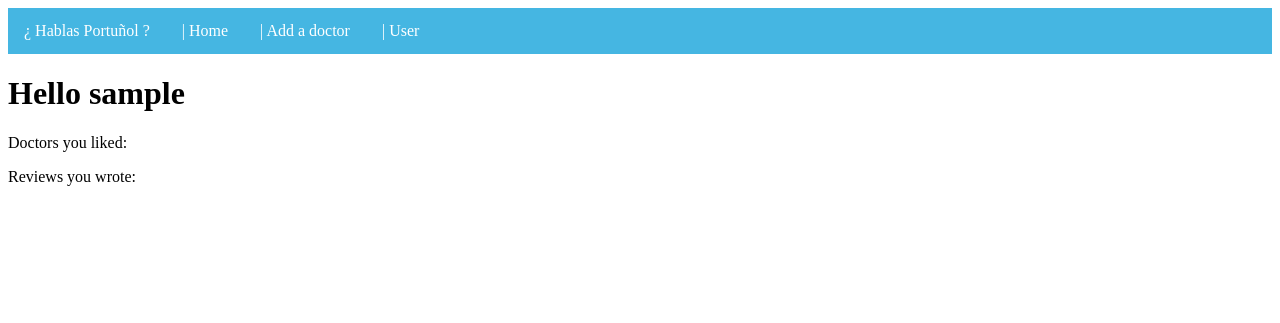
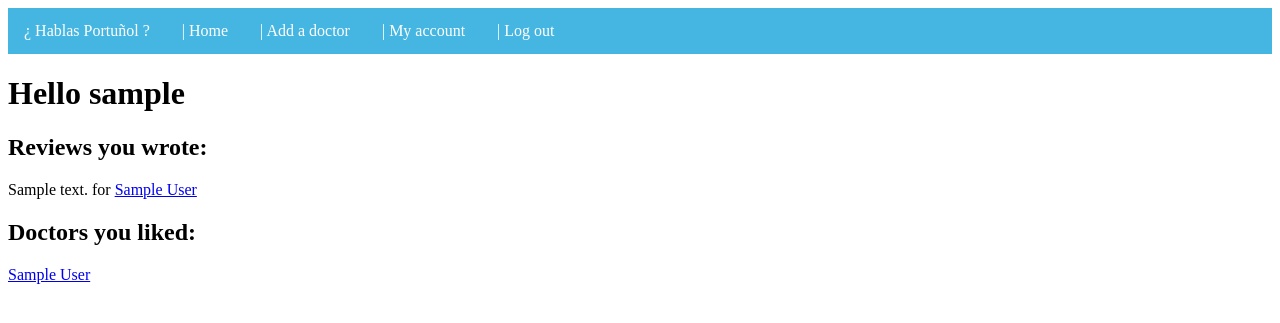
Before and after one commit to lucianact/doctor-look-up-app, a Flask app: page /account in a window 1280 px wide. Shown: the top 323 px of the page. Run offline with Flask 2, Linux system fonts and the light colour scheme; a user stored in the database is signed in; tables that the repository leaves empty hold one stand-in row (values such as "Sample post"); some libraries are stand-ins or nearby versions.

Commit message:
Update 3

```diff
--- a/server.py
+++ b/server.py
@@ -3,7 +3,7 @@
 from flask import Flask, jsonify, render_template, request, flash, redirect, url_for
 from flask_bcrypt import Bcrypt
 from flask_login import LoginManager, login_user, current_user, logout_user, login_required
-from model import connect_to_db, User, db
+from model import connect_to_db, User, db, Review, Doctor
 import crud
 from jinja2 import StrictUndefined
 import random
@@ -32,14 +32,7 @@ def homepage():
           flash("You must provide a term to search")
           return render_template("mapform.html", doctors=[])
 
-    doctors = db.session.execute("""
-                            SELECT full_name, address, max(doctor_id) AS doctor_id, array_to_string(array_agg(specialty), ', ') AS specialty FROM
-                            (SELECT doctors.full_name, doctors.doctor_id, doctors.address, specialties.specialty
-                            FROM doctors
-                            INNER JOIN doctors_specialties ON doctors_specialties.doctor_id = doctors.doctor_id
-                            INNER JOIN specialties ON specialties.specialty_id = doctors_specialties.specialty_id) AS D
-                            WHERE D.full_name ILIKE :search OR D.specialty ILIKE :search GROUP BY full_name, address;""",
-                            {"search": f"%{search}%"}).fetchall()
+    doctors = crud.health_provider_search(search)
 
     if not doctors:
         flash("We couldn't find anything related to your search")
@@ -54,15 +47,7 @@ def search_json():
     if search is None or not search.strip():
         return jsonify([])
 
-    doctors = db.session.execute("""
-                            SELECT full_name, address, longitude, latitude, max(doctor_id) AS doctor_id, array_to_string(array_agg(specialty), ', ') AS specialty FROM
-                            (SELECT doctors.full_name, doctors.doctor_id, doctors.address, specialties.specialty, doctors.longitude, doctors.latitude
-                            FROM doctors
-                            INNER JOIN doctors_specialties ON doctors_specialties.doctor_id = doctors.doctor_id
-                            INNER JOIN specialties ON specialties.specialty_id = doctors_specialties.specialty_id) AS D
-                            WHERE D.full_name ILIKE :search OR D.specialty ILIKE :search GROUP BY full_name, address, longitude, latitude;""",
-                            {"search": f"%{search}%"}).fetchall()
-
+    doctors = crud.map_search(search)
 
     return jsonify([{
         "full_name": doctor["full_name"],
@@ -130,12 +115,13 @@ def login():
         return redirect(url_for('homepage'))
 
     form = UserLogIn()
-    user = User.query.filter_by(username=form.username.data).first()
     if form.validate_on_submit():
+        user = User.query.filter_by(username=form.username.data).first()
         if user and bcrypt.check_password_hash(user.password, form.password.data):
-            login_user(user)
+            login_user(user, remember=form.remember_me.data)
+            next_page = request.args.get('next')
             flash("You're logged in!")
-            return redirect(url_for('homepage'))
+            return redirect(next_page) if next_page else redirect(url_for('homepage'))
         else:
             flash('Something went wrong! Please check your password and username and try again.')
             return render_template('login.html', form=form)
@@ -154,57 +140,110 @@ def logout():
 @login_required
 def user_account():
     """Return user's account."""
-    return render_template('account.html')
+
+    username = current_user.username
+    user_id = current_user.get_id()
+
+    info = crud.reviews_info(user_id)
+    print(info)
+
+    doctors_liked = crud.doctors_liked_by_user(user_id)
+    print(doctors_liked)
+
+    doctors_liked_id = []
+    doctors_liked_name = []
+
+    for element in doctors_liked:
+        doctors_liked_id.append(element[1])
+        doctors_liked_name.append(element[2])
+
+    print(doctors_liked_id)
+    print(doctors_liked_name)
+
+    doctors = []
+    ids = []
+    reviews = []
+
+    for element in info:
+        doctors.append(element[4])
+        ids.append(element[3])
+        reviews.append(element[0])
+
+    print(ids)
+    print(doctors)
+    print(reviews)
+
+    return render_template('account.html',
+                            username=username,
+                            doctors=doctors,
+                            reviews=reviews,
+                            ids=ids,
+                            doctors_liked_id=doctors_liked_id,
+                            doctors_liked_name=doctors_liked_name)
 
 
-@app.route("/doctorform", methods=['GET', 'POST'])
+@app.route("/doctorform", methods=['GET','POST'])
 # @login_required
 def add_new_doctor_form():
 
+    doctors = crud.get_doctors()
+    print(doctors)
+
     specialties = crud.get_specialties()
+    print(specialties)
 
-    #values as all none:
+    if request.method == 'POST':
 
-    # name = request.form.get("fullname")
-    # specialty = request.form.get('doctor-specialty')
-    # spanish = bool(request.form.get("spanish"))
-    # portuguese = bool(request.form.get("portuguese"))
-    # address = request.form.get("doctor-specialty")
+        # info for doctors table:
+        name = request.form.get("fullname")
+        spanish = bool(request.form.get("spanish"))
+        portuguese = bool(request.form.get("portuguese"))
+        address = request.form.get("address")
 
-    # values are not none, but specialty value is only from the first form:
+        # print(request.form)
 
-    name = request.args.get("fullname")
-    specialty = request.args.get('doctor-specialty')
-    spanish = bool(request.args.get("spanish"))
-    portuguese = bool(request.args.get("portuguese"))
-    address = request.args.get("doctor-specialty")
+        # info for specialty table:
+        form_specialties = request.form.getlist("doctor-specialty") + request.form.getlist("other")
+        print(form_specialties)
+        form_specialties = [specialty for specialty in form_specialties if specialty != "Other" and specialty!= ""] # list comprehension
+        print(form_specialties)
 
-    # what if the user adds two new "other" specialties
-    # how this conditional would work?
-    if specialty == "Other":
-        specialty = request.args.get('other')
+        # for unique values
+        form_specialties = set(form_specialties)
+        form_specialties = list(form_specialties)
 
+        if name not in doctors:
+            new_doctor = crud.add_new_doctor(name, spanish, portuguese, address)
 
-    # should my form be GET or POST then?
+        specialty_id_list = []
+        for specialty in form_specialties:
+            if specialty in specialties:
+                specialty_id_list.append(specialty.specialty_id)
+            else:
+                new_specialty = crud.add_new_specialty(specialty)
+                specialty_id_list.append(new_specialty.specialty_id)
 
-    # import pdb
-    # pdb.set_trace()
+        print(specialty_id_list)
 
+        doctor_id = new_doctor.doctor_id
 
-    # new_doctor = crud.add_new_doctor(name, spanish, portuguese, address)
-    # new_specialty = crud.add_a_new_specialty(specialty)
+        new_link = crud.set_specialties(doctor_id, specialty_id_list)
+
 
     return render_template('docform.html', specialties=specialties)
 
 
-@app.route("/doctor/<doctor_id>", methods=["GET"])
+@app.route("/doctor/<doctor_id>", methods=["GET", "POST"])
 # @login_required
 def doctor(doctor_id):
     """Return profile of the given doctor."""
 
     doctor_id = doctor_id
     doctor_info = crud.get_doctor_by_id(doctor_id)
-    doctor_review = crud.get_review_by_doctor(doctor_id)
+    doctor_review = crud.get_doctor_reviews(doctor_id)
+    print(doctor_review)
+    user_id = current_user.get_id()
+    is_favorited = crud.is_favorited(user_id, doctor_id)
 
     for info in doctor_info:
         name = info.full_name
@@ -228,7 +267,8 @@ def doctor(doctor_id):
                             address=address,
                             portuguese=portuguese,
                             spanish=spanish,
-                            reviews=doctor_review)
+                            reviews=doctor_review,
+                            is_favorited=is_favorited)
 
 
 @app.route("/review/<doctor_id>", methods=["GET", "POST"])
@@ -245,12 +285,36 @@ def write_review(doctor_id):
     if review is None or not review.strip():
           flash("You must provide a valid text")
     else:
-        review = crud.add_review(user_id, username, doctor_id, review, rating)
+        review = crud.add_review(user_id, doctor_id, review, rating)
         flash("Thank you for submitting a review")
         return redirect(url_for('homepage'))
         # return redirect("/doctor/<doctor_id>") ?
 
     return render_template("review.html", id=doctor_id)
+
+
+@app.route("/favorite/<int:doctor_id>", methods=["POST"])
+@login_required
+def add_favorites(doctor_id):
+
+    user_id = current_user.get_id()
+    print(user_id, doctor_id)
+
+    favorite = crud.add_favorite(user_id, doctor_id)
+
+    return jsonify({"isFavorited" : True})
+
+@app.route("/unfavorite/<int:doctor_id>", methods=["POST"])
+@login_required
+def delete_favorites(doctor_id):
+
+    user_id = current_user.get_id()
+    print(user_id, doctor_id)
+    unfavorite = crud.delete_favorite(user_id, doctor_id)
+
+
+    return jsonify({"isFavorited" : False})
+
 
 
 if __name__ == '__main__':
--- a/static/mystyle.css
+++ b/static/mystyle.css
@@ -20,51 +20,9 @@
     text-decoration: none;
 }
 
-.dropdown {
-    float: left;
-    overflow: hidden;
-}
-
-.dropdown .dropbtn {
-    font-size: 16px;
-    border: none;
-    outline: none;
-    color: white;
-    padding: 14px 16px;
-    background-color: inherit;
-    font-family: inherit;
-    margin: 0;
-}
-
-.navbar a:hover, .dropdown:hover .dropbtn {
+.navbar a:hover {
     background-color: rgb(162, 186, 189);
 }
-
-.dropdown-content {
-    display: none;
-    position: absolute;
-    background-color: #f9f9f9;
-    min-width: 160px;
-    box-shadow: 0px 8px 16px 0px rgba(0,0,0,0.2);
-    z-index: 1;
-}
-
-.dropdown-content a {
-    float: none;
-    color: black;
-    padding: 12px 16px;
-    text-decoration: none;
-    display: block;
-    text-align: left;
-}
-
-.dropdown-content a:hover {
-    background-color: #ddd;
-}
-
-.dropdown:hover .dropdown-content {
-    display: block;
-  }
 
 .checked {
     color: orange;
--- a/templates/account.html
+++ b/templates/account.html
@@ -2,10 +2,24 @@
 {% block title %}My Account{% endblock %}
 {% block body %}
 
-<h1> Hello {{current_user.username}} </h1>
+<h1> Hello {{username}} </h1>
 
-<p>Doctors you liked:</p>
+<h2>Reviews you wrote:</h2>
 
-<p>Reviews you wrote:</p>
+{% for review in reviews %}
+{% for doctor in doctors %}
+{% for id in ids %}
+<p>{{review}} for <a href="/doctor/{{id}}">{{doctor}}</a></p>
+{% endfor %}
+{% endfor %}
+{% endfor %}
+
+<h2>Doctors you liked:</h2>
+
+{% for liked_id in doctors_liked_id %}
+{% for doctor_name in doctors_liked_name %}
+<p><a href="/doctor/{{liked_id}}">{{doctor_name}}</a></p>
+{% endfor %}
+{% endfor %}
 
 {% endblock %}
--- a/templates/base.html
+++ b/templates/base.html
@@ -19,22 +19,14 @@
     <div class="navbar">
         <a>¿ Hablas Portuñol ?</a>
         <a href="/">| Home</a>
+        {% if current_user.is_authenticated %}
         <a href="/doctorform">| Add a doctor</a>
-        <div class="dropdown">
-          <button class="dropbtn">| User
-          <i class="fa fa-caret-down"></i>
-          </button>
-          <div class="dropdown-content">
-            {% if current_user.is_authenticated %}
-            <a href="/account">My account</a>
-            <a href="/logout">Log out</a>
-            {% else %}
-            <a href=" /register">I'm a new user</a>
-            <a href="/login">I have an account</a>
-            <!-- <a href="#">I'm a doctor</a> -->
-            {% endif %}
-          </div>
-        </div>
+        <a href="/account">| My account</a>
+        <a href="/logout"> | Log out</a>
+        {% else %}
+        <a href="/login">| Login</a>
+        <a href=" /register">| Register</a>
+        {% endif %}
       </div>
     {% block body %}{% endblock %}
 </body>
```
Also changed, not shown: crud.py (+99 -9 lines), model.py (+9 -2 lines), templates/docform.html (+3 -4 lines), templates/dprofile.html (+43 -5 lines).
